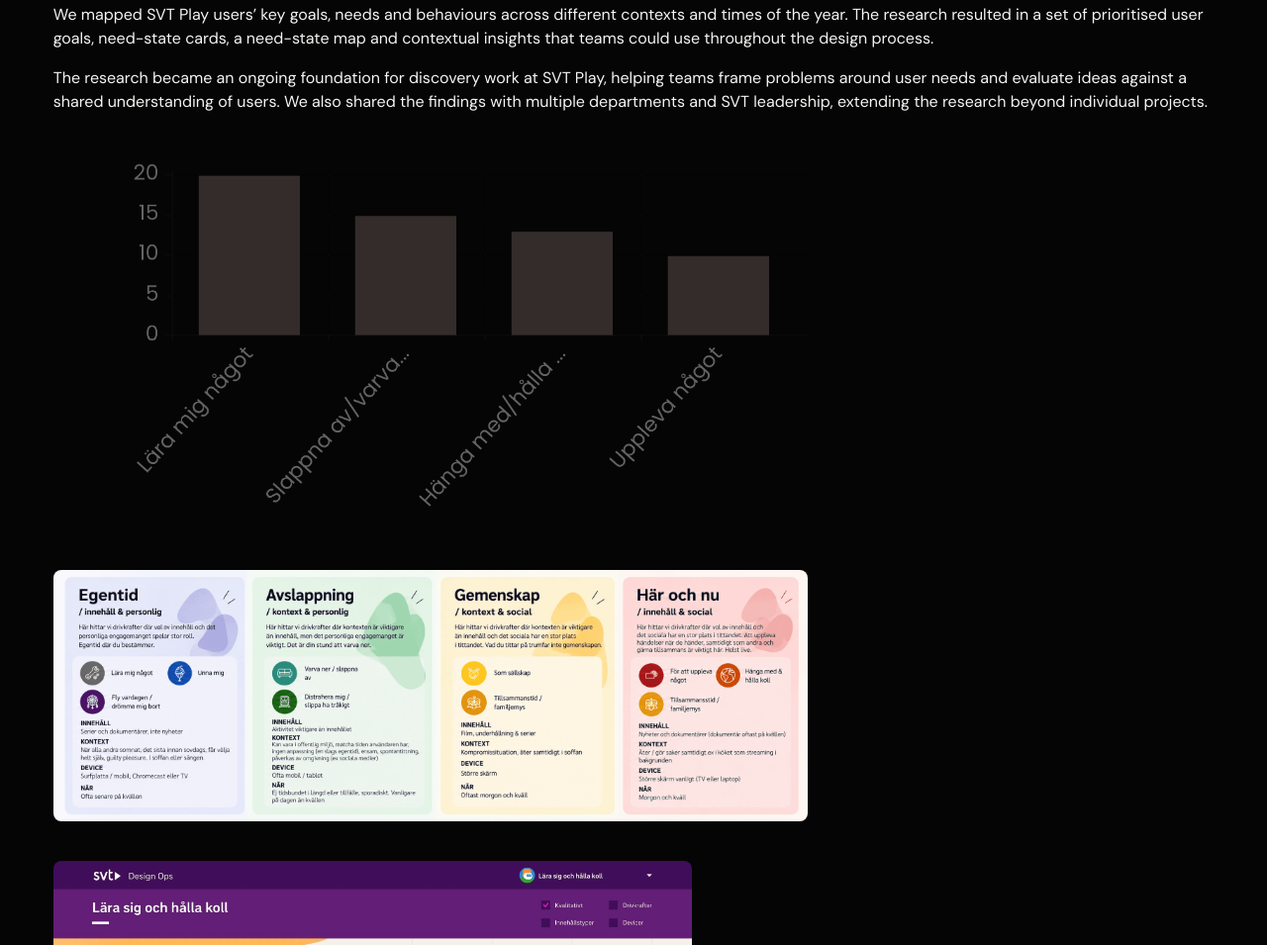
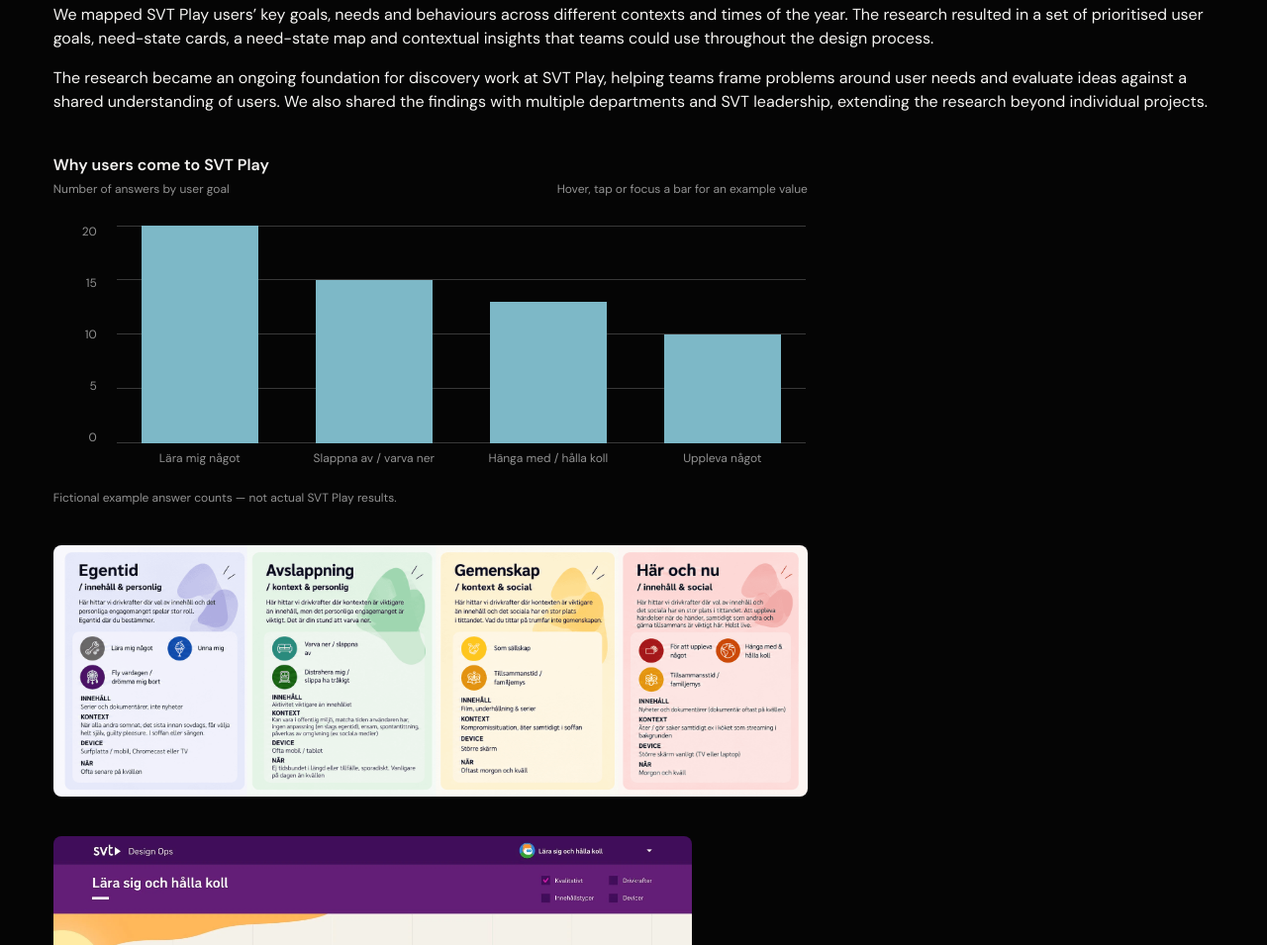
Before and after one commit to n3vv3/portfolio-new, a plain HTML site: page svt.html in a window 1280 px wide. Shown: the part 7677-8632 px from the top of the page at 99% size. Drawn offline with Linux system fonts and the light colour scheme.

Commit message:
fix the last chart

```diff
--- a/styles.css
+++ b/styles.css
@@ -598,6 +598,10 @@ a {
   list-style: none;
 }
 
+.goal-bars {
+  grid-template-columns: repeat(4, minmax(0, 1fr));
+}
+
 .quality-bars li {
   min-width: 0;
   text-align: center;
@@ -765,6 +769,10 @@ a {
 @media (max-width: 600px) {
   .quality-chart-body {
     min-width: 600px;
+  }
+
+  .goal-chart .quality-chart-body {
+    min-width: 560px;
   }
 
   .score-chart .quality-chart-body {
--- a/svt.html
+++ b/svt.html
@@ -319,8 +319,36 @@
           user needs and evaluate ideas against a shared understanding of users. We also shared the findings with
           multiple departments and SVT leadership, extending the research beyond individual projects.</p>
       </div>
-      <figure class="media-figure"><img class="project-image chart-project-image" src="assets/svtplay/svtplay-08.png"
-          alt="Overview of user goals and needs" /></figure>
+      <figure class="media-figure quality-chart-figure">
+        <div class="quality-chart goal-chart" role="group" aria-labelledby="goal-chart-title">
+          <div class="quality-chart-heading">
+            <div>
+              <h4 id="goal-chart-title">Why users come to SVT Play</h4>
+              <p>Number of answers by user goal</p>
+            </div>
+            <span class="quality-chart-hint">Hover, tap or focus a bar for an example value</span>
+          </div>
+          <div class="quality-chart-scroll">
+            <div class="quality-chart-body">
+              <div class="quality-axis" aria-hidden="true"><span>20</span><span>15</span><span>10</span><span>5</span><span>0</span></div>
+              <div class="quality-plot">
+                <div class="quality-grid-lines" aria-hidden="true"><span></span><span></span><span></span><span></span><span></span></div>
+                <ul class="quality-bars goal-bars">
+                  <li><button class="quality-bar" style="--bar-height:100%" type="button"
+                      aria-label="Lära mig något: about 20 answers, illustrative count"><span class="quality-bar-fill"></span><span class="quality-bar-value" aria-hidden="true">20</span></button><span class="quality-category">Lära mig något</span></li>
+                  <li><button class="quality-bar" style="--bar-height:75%" type="button"
+                      aria-label="Slappna av / varva ner: about 15 answers, illustrative count"><span class="quality-bar-fill"></span><span class="quality-bar-value" aria-hidden="true">15</span></button><span class="quality-category">Slappna av / varva ner</span></li>
+                  <li><button class="quality-bar" style="--bar-height:65%" type="button"
+                      aria-label="Hänga med / hålla koll: about 13 answers, illustrative count"><span class="quality-bar-fill"></span><span class="quality-bar-value" aria-hidden="true">13</span></button><span class="quality-category">Hänga med / hålla koll</span></li>
+                  <li><button class="quality-bar" style="--bar-height:50%" type="button"
+                      aria-label="Uppleva något: about 10 answers, illustrative count"><span class="quality-bar-fill"></span><span class="quality-bar-value" aria-hidden="true">10</span></button><span class="quality-category">Uppleva något</span></li>
+                </ul>
+              </div>
+            </div>
+          </div>
+          <p class="quality-chart-disclaimer">Fictional example answer counts — not actual SVT Play results.</p>
+        </div>
+      </figure>
       <figure class="media-figure"><img class="project-image chart-project-image" src="assets/svtplay/svtplay-09.png"
           alt="SVT Play user need-state cards" /></figure>
       <figure class="media-figure"><img class="project-image journey-project-image" src="assets/svtplay/svtplay-10.webp"
```
